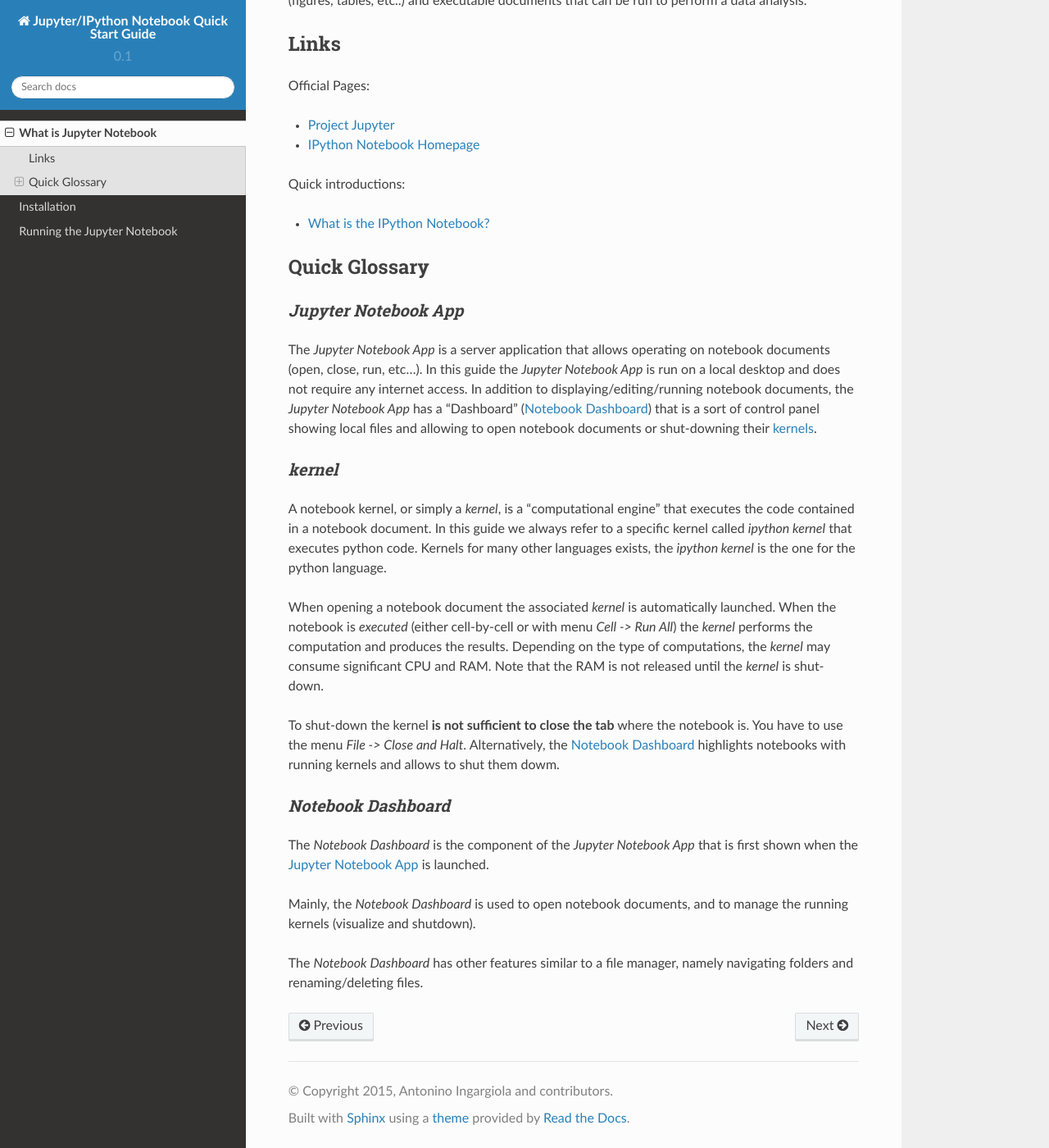
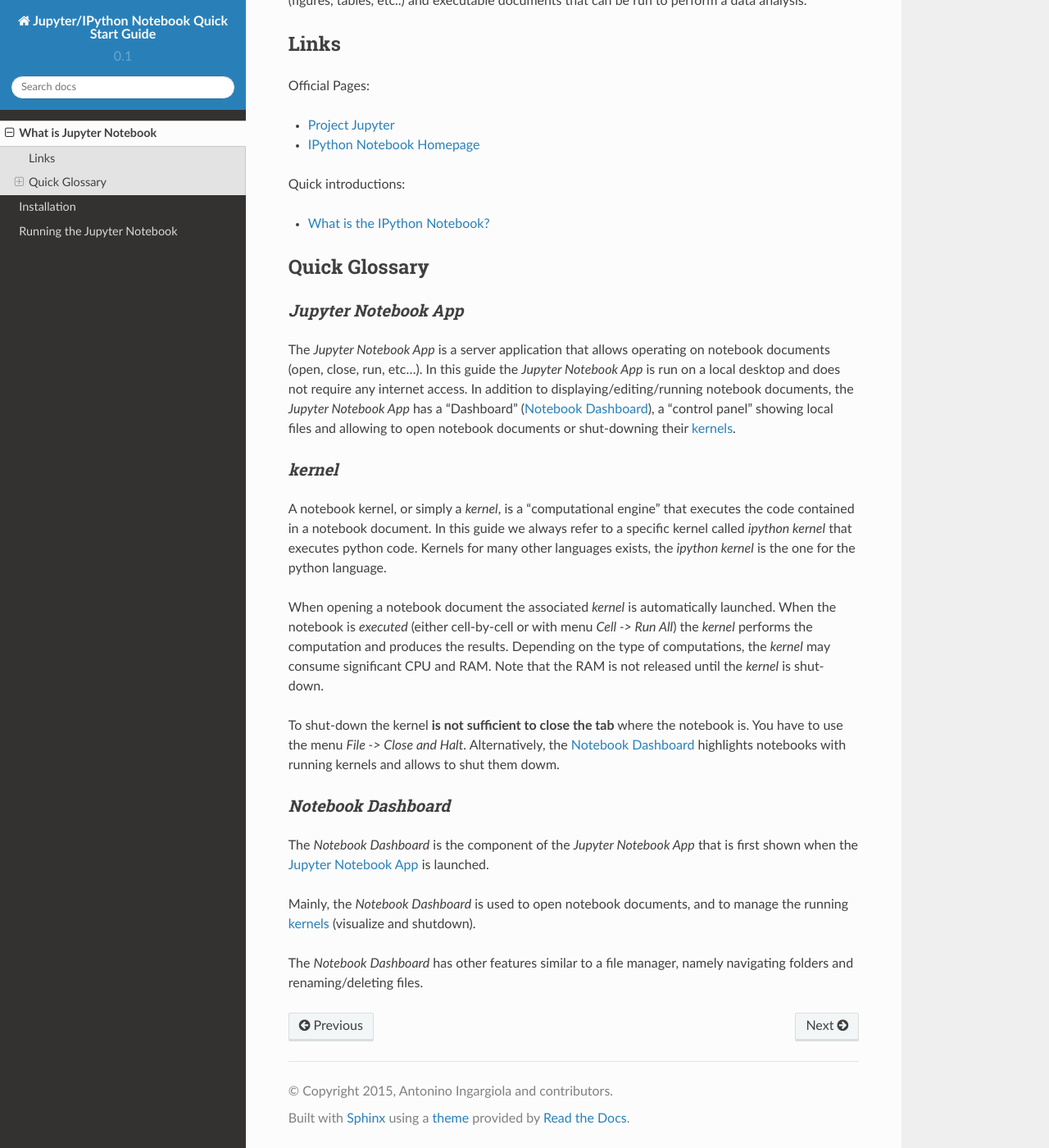
Before and after one commit to tritemio/jupyter_notebook_beginner_guide, a Sphinx documentation site: the page built from docs/what_is_jupyter.rst, in a window 1280 px wide and 1400 px high, scrolled down 339 px. Shown: the whole window at 82% size. Built offline with Sphinx 7.4.7 and the Read the Docs theme 2.0.0, drawn with Linux system fonts in a browser that asks for light colours.

Commit message:
Ad link and typo

```diff
--- a/docs/what_is_jupyter.rst
+++ b/docs/what_is_jupyter.rst
@@ -40,8 +40,8 @@
 In this guide the *Jupyter Notebook App* is run on a local desktop
 and does not require any internet access.
 In addition to displaying/editing/running notebook documents,
-the *Jupyter Notebook App* has a "Dashboard" (:ref:`dashboard`)
-that is a sort of control panel showing local files and allowing to
+the *Jupyter Notebook App* has a "Dashboard" (:ref:`dashboard`),
+a "control panel" showing local files and allowing to
 open notebook documents or shut-downing their :ref:`kernels <kernel>`.
 
 
@@ -77,7 +77,7 @@
 first shown when the :ref:`notebook_app` is launched.
 
 Mainly, the *Notebook Dashboard* is used to open notebook documents, and to manage
-the running kernels (visualize and shutdown).
+the running :ref:`kernels <kernel>` (visualize and shutdown).
 
 The *Notebook Dashboard* has other features similar to a file manager, namely
 navigating folders and renaming/deleting files.
```
